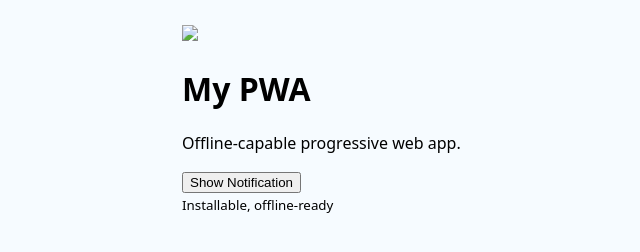
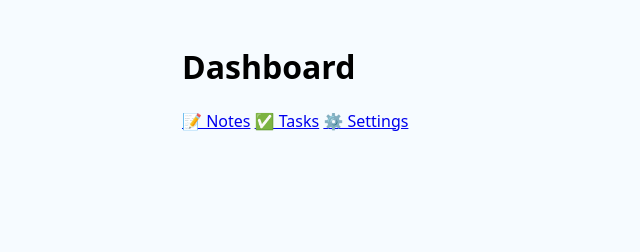
Before and after one commit to Italiantwinkboi/My-pwa-, a plain HTML site: page index.html in a window 1280 px wide. Shown: the whole page, without its empty margins (98-738 px from the left). Drawn offline with Linux system fonts and the light colour scheme.

Commit message:
Update index.html

```diff
--- a/index.html
+++ b/index.html
@@ -1 +1,21 @@
-<!doctype html><html lang='en'><head><meta charset='utf-8'/><meta name='viewport' content='width=device-width,initial-scale=1'/><title>My PWA</title><link rel='manifest' href='manifest.webmanifest'/><meta name='theme-color' content='#2b6cb0'/><link rel='icon' href='icons/icon-192.png'/><link rel='stylesheet' href='styles.css'/></head><body><main id='app'><header><img src='icons/icon.svg' class='logo'/><h1>My PWA</h1></header><section class='card'><p id='status'>Offline-capable progressive web app.</p><button id='notifyBtn'>Show Notification</button></section><footer><small>Installable, offline-ready</small></footer></main><script src='app.js'></script></body></html>
+<!doctype html>
+<html lang="en">
+<head>
+  <meta charset="utf-8"/>
+  <meta name="viewport" content="width=device-width,initial-scale=1"/>
+  <title>My PWA</title>
+  <link rel="manifest" href="manifest.webmanifest"/>
+  <link rel="stylesheet" href="styles.css"/>
+</head>
+<body>
+  <main>
+    <h1 class="title">Dashboard</h1>
+    <div class="grid">
+      <a href="notes.html" class="tile">📝 Notes</a>
+      <a href="tasks.html" class="tile">✅ Tasks</a>
+      <a href="settings.html" class="tile">⚙️ Settings</a>
+    </div>
+  </main>
+  <script src="app.js"></script>
+</body>
+</html>
```
